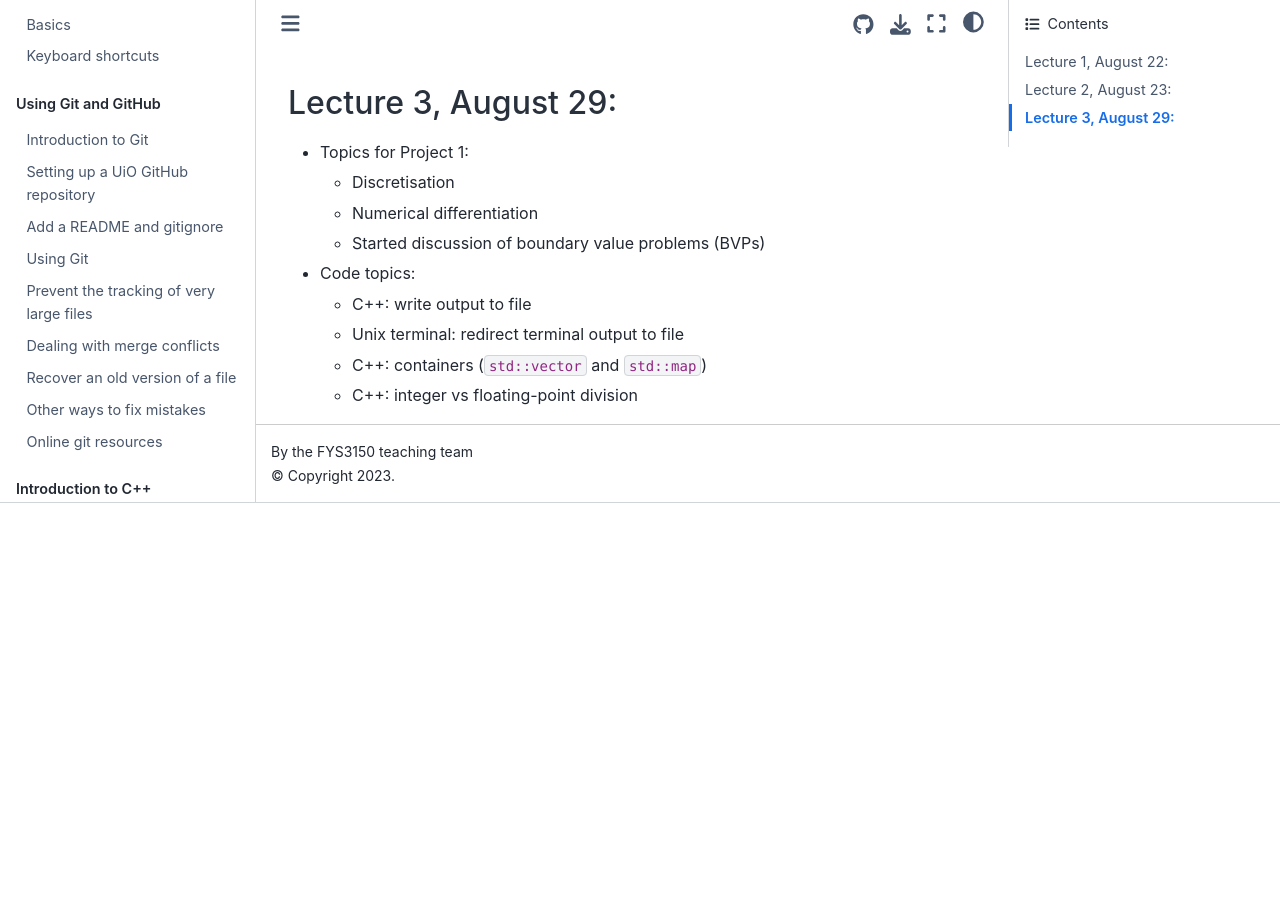
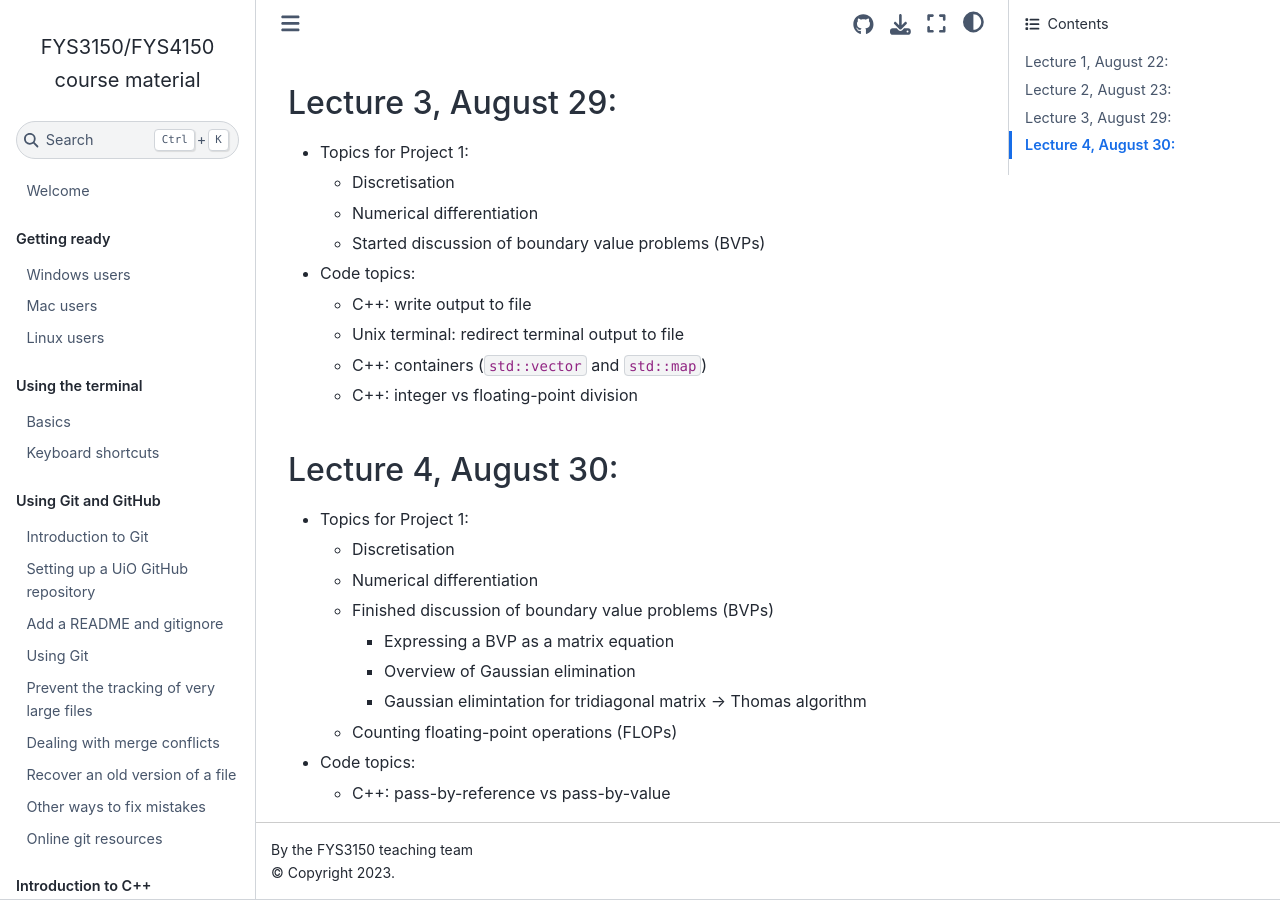
Before and after one commit to anderkve/FYS3150, a Jupyter Book: the page built from lecture_notes/2024/README.md, in a window 1280 px wide and 900 px high, scrolled down 507 px. Built offline with Jupyter Book 1.0.4 settings and Sphinx 7.4.7 and the Sphinx Book theme 1.1.4, drawn with Linux system fonts in a browser that asks for light colours; before the commit the page ends 1010 px from its top, so only the background shows below that.

Commit message:
Update README.md

```diff
--- a/lecture_notes/2024/README.md
+++ b/lecture_notes/2024/README.md
@@ -29,3 +29,18 @@
   - Unix terminal: redirect terminal output to file
   - C++: containers (`std::vector` and `std::map`)
   - C++: integer vs floating-point division
+
+
+### Lecture 4, August 30:
+
+- Topics for Project 1:
+  - Discretisation
+  - Numerical differentiation
+  - Finished discussion of boundary value problems (BVPs)
+    - Expressing a BVP as a matrix equation
+    - Overview of Gaussian elimination
+    - Gaussian elimintation for tridiagonal matrix → Thomas algorithm
+  - Counting floating-point operations (FLOPs)
+
+- Code topics:
+  - C++: pass-by-reference vs pass-by-value
```
